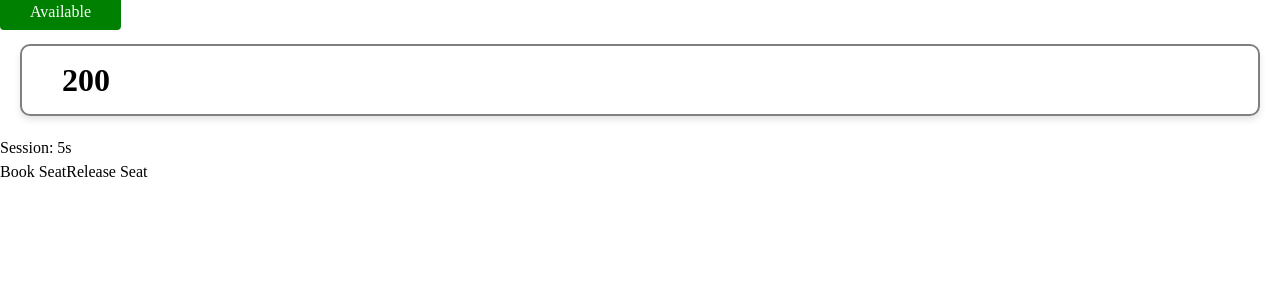
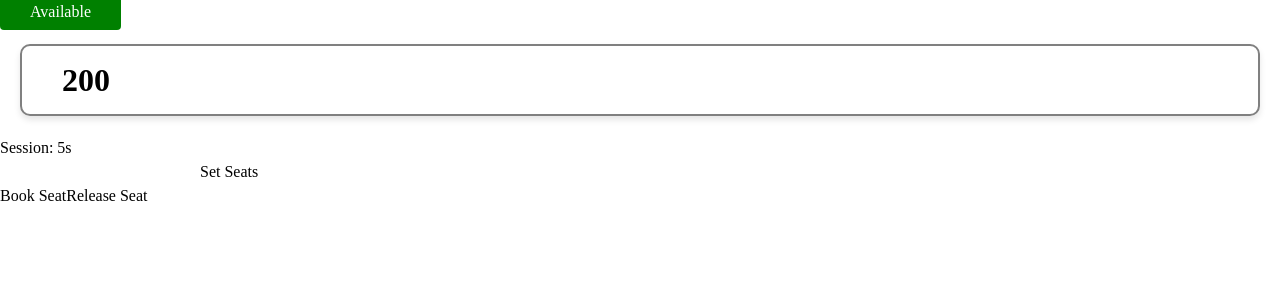
Before and after one commit to munibah1707-cpu/Seat-Availability-Tracker, a React (Vite) app in the folder seat-availabilty-tracker/: page / in a window 1280 px wide. Shown: the top 300 px of the page. Built offline with nearby package versions, Linux system fonts and the light colour scheme.

Commit message:
refactor: remove unused handleSetSeats middleware

```diff
--- /dev/null
+++ b/seat-availabilty-tracker/src/AdminPanel.jsx
@@ -0,0 +1,42 @@
+import React, {useState} from "react";
+
+
+const AdminPanel = ({onSetSeats}) => {
+   const [inputValue, setInputValue] = useState("");
+   const [error, setError] = useState("");
+
+   function handleSet(){
+        const num = Number(inputValue);
+          if (isNaN(num) || inputValue.trim() === '') {
+      setError("Please enter a valid number");
+      return;
+    }
+     if (num < 0) {
+      setError("Cannot be less than 0");
+      return;
+    }
+  if (num > 200) {
+      setError("Cannot exceed 200");
+      return;
+    }
+     onSetSeats(num);
+    setInputValue('');
+    setError('');
+   };
+return(
+<div>
+    <input
+        type="text"
+        value={inputValue}
+        onChange={(e) => {
+          setInputValue(e.target.value);
+          setError("");
+        }}
+      />
+       <button onClick={handleSet}>Set Seats</button>
+        {error && <p style={{ color: 'red' }}>{error}</p>}
+</div>
+);
+}
+
+export default AdminPanel;
--- a/seat-availabilty-tracker/src/App.jsx
+++ b/seat-availabilty-tracker/src/App.jsx
@@ -1,6 +1,7 @@
 import React, { useState,useEffect } from "react";
 import SeatBadge from "./SeatBadge";
 import SeatCounter from "./SeatCounter";
+import AdminPanel from "./AdminPanel";
 
 const App =() => {
   const [count, setCount] = useState(200);
@@ -48,13 +49,12 @@ useEffect(() => {
 }, [count]);
 
 
-
-
  return(
     <div className="flex h-screen items-center justify-center flex-col gap-4 bg-red-200">
           <SeatBadge text={badgeText} color={badgeColor} />
           <SeatCounter count={count} seconds={seconds} />
       <div className="flex flex-col gap-4 max-w-xs">
+        <AdminPanel onSetSeats={setCount} />
   <button
     onClick={bookSeat}
     disabled={count === 0}
```
